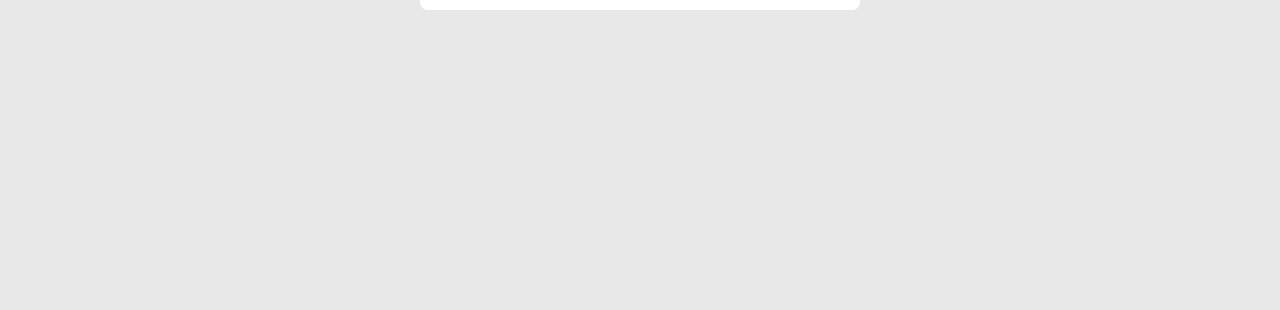
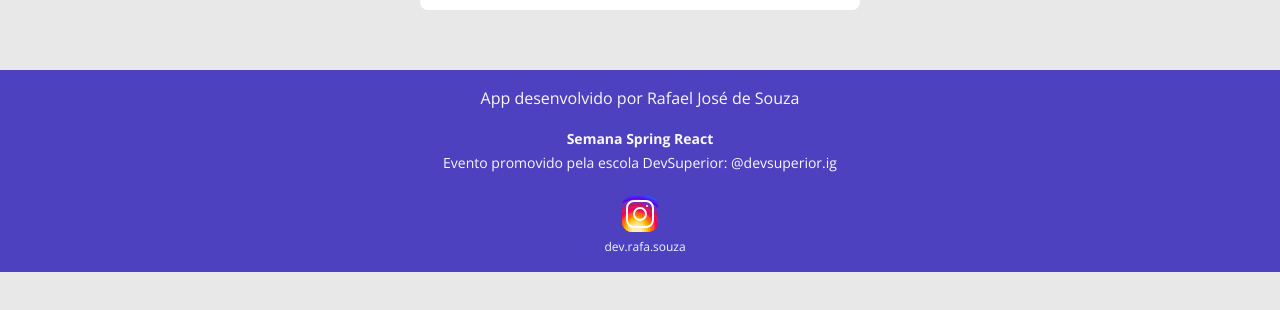
Before and after one commit to StringRafa/dsmovie, a React (Create React App) app in the folder frontend/: page /form/1 in a window 1280 px wide. Shown: the part 474-784 px from the top of the page. Built offline with nearby package versions, Linux system fonts and the light colour scheme; no server answers.

Commit message:
Footer form

```diff
--- a/frontend/src/pages/Form/index.tsx
+++ b/frontend/src/pages/Form/index.tsx
@@ -1,3 +1,4 @@
+import Footer from 'components/footer';
 import FormCard from 'components/FormCard';
 import { useParams } from 'react-router-dom';
 
@@ -6,7 +7,10 @@ function Form() {
     const params = useParams();
 
     return (
-       <FormCard movieId={`${params.movieId}`} />
+        <>
+            <FormCard movieId={`${params.movieId}`} />
+            <Footer />
+        </>
     );
 
 }
```
